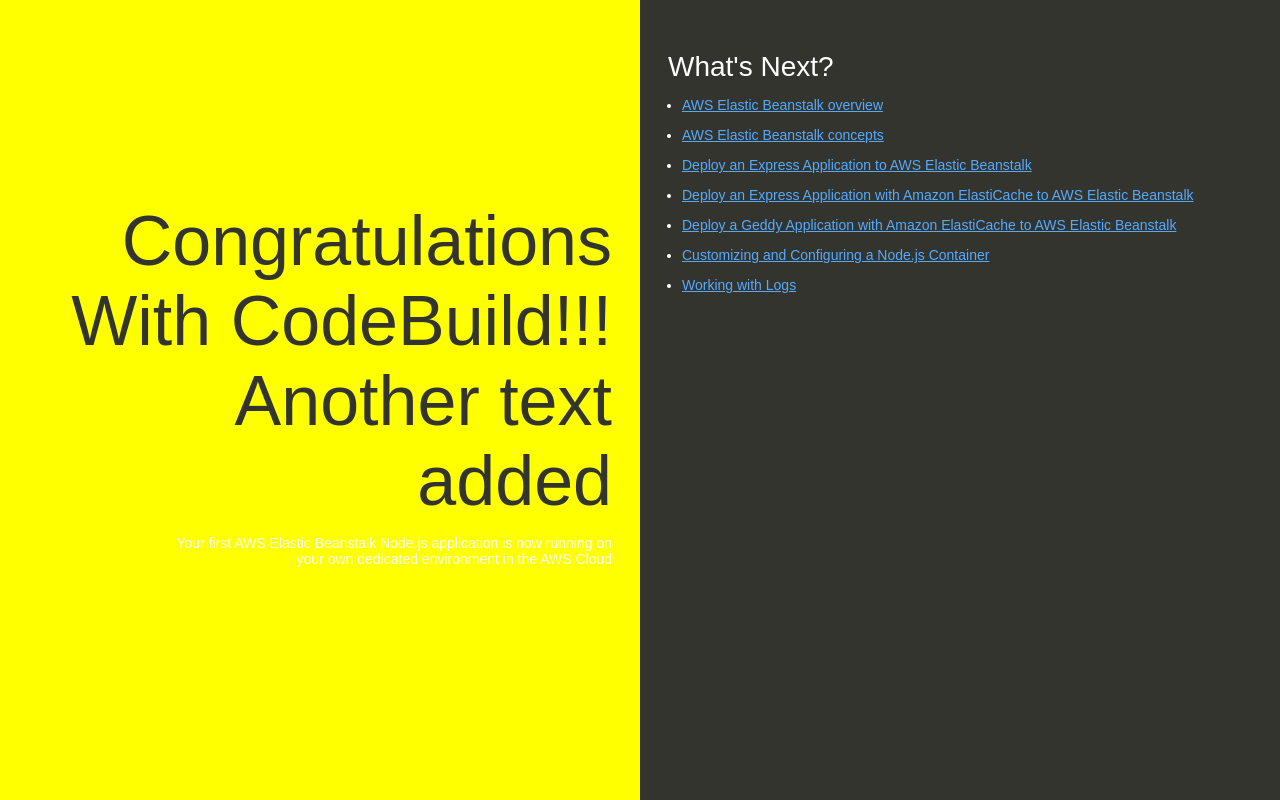
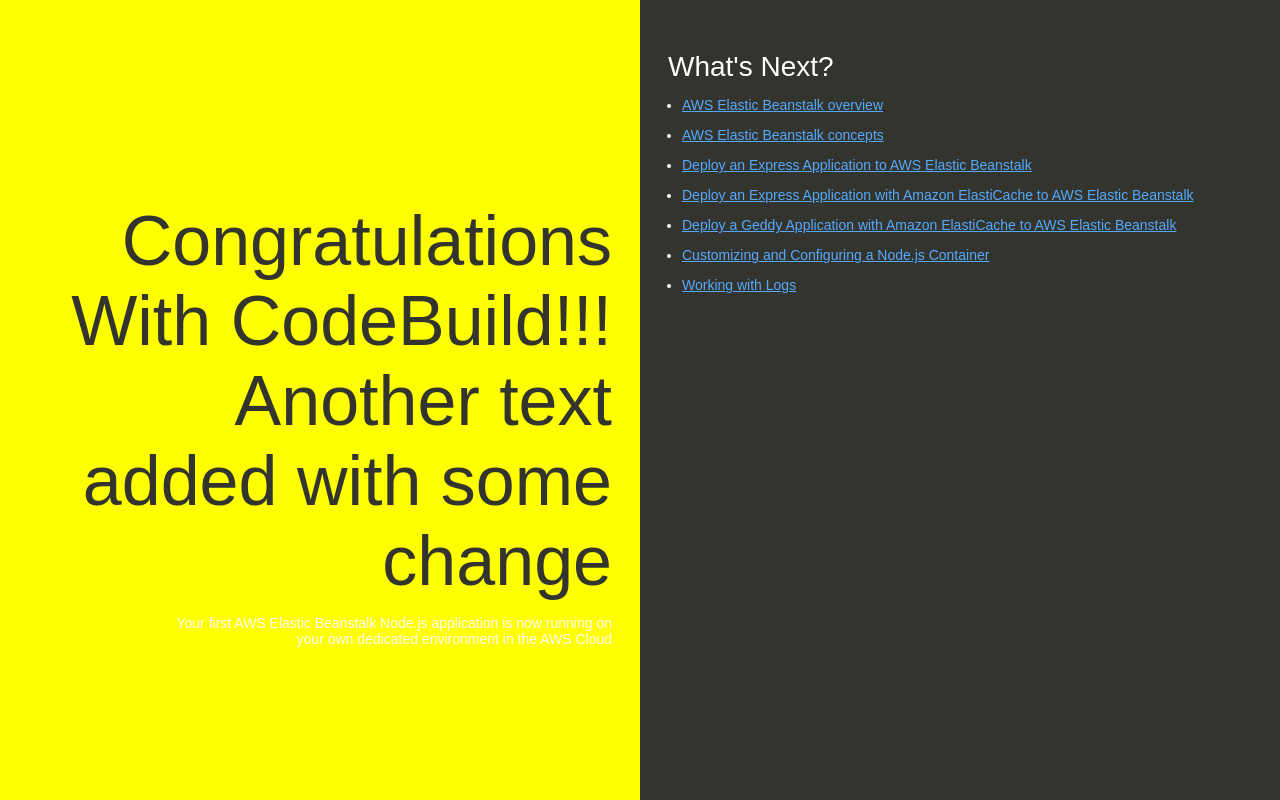
Before and after one commit to nikolavrtikola/my-NodeJsApp, a website: page index.html in a window 1280 px wide. Drawn offline with Linux system fonts and the light colour scheme.

Commit message:
Update index.html
with change

```diff
--- a/index.html
+++ b/index.html
@@ -74,7 +74,7 @@
   </head>
   <body>
     <div class="textColumn">
-      <h1>Congratulations With CodeBuild!!! Another text added</h1>
+      <h1>Congratulations With CodeBuild!!! Another text added with some change</h1>
       <p>Your first AWS Elastic Beanstalk Node.js application is now running on your own dedicated environment in the AWS Cloud</p>
     </div>
     <div class="linksColumn">
```
